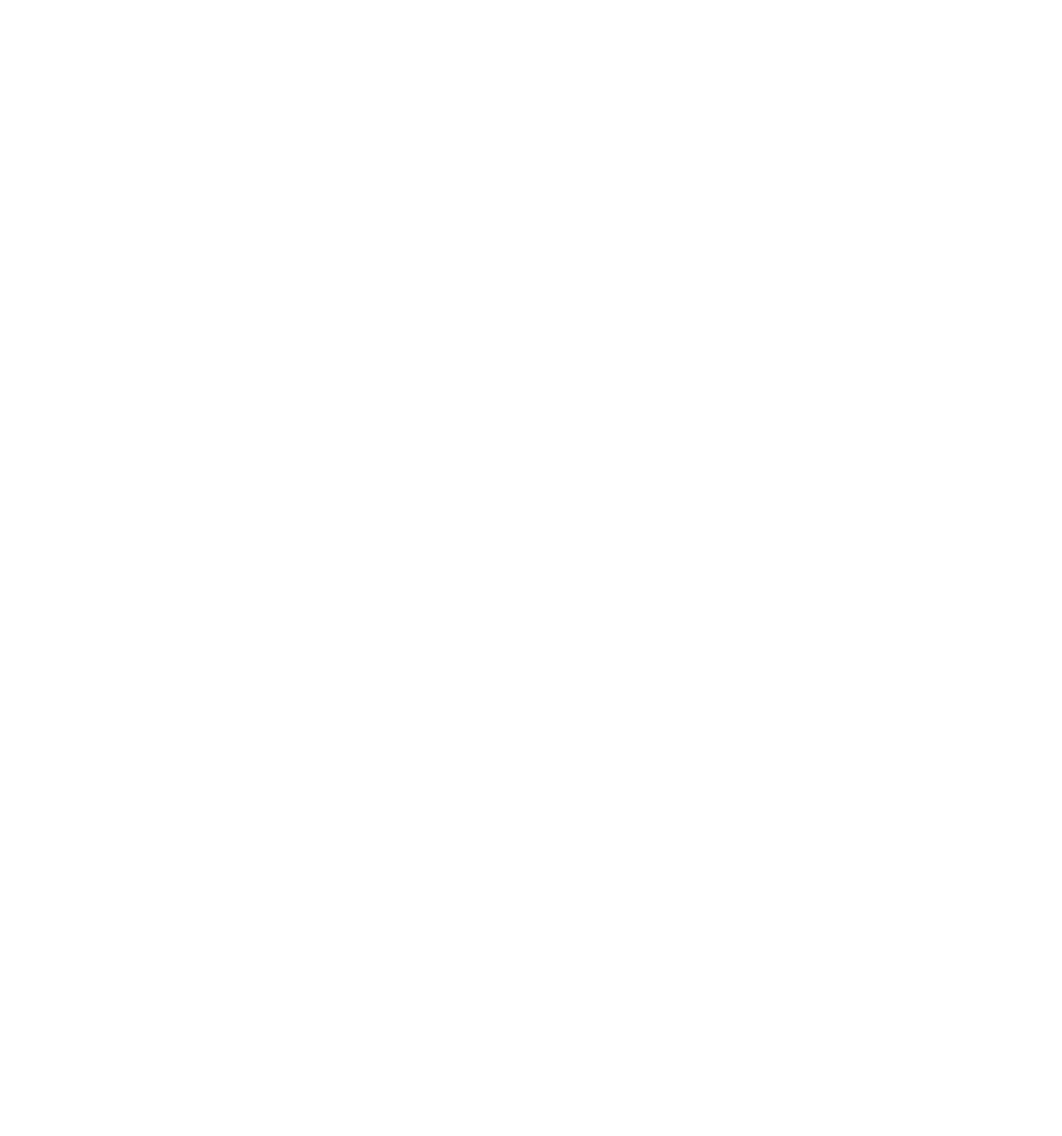
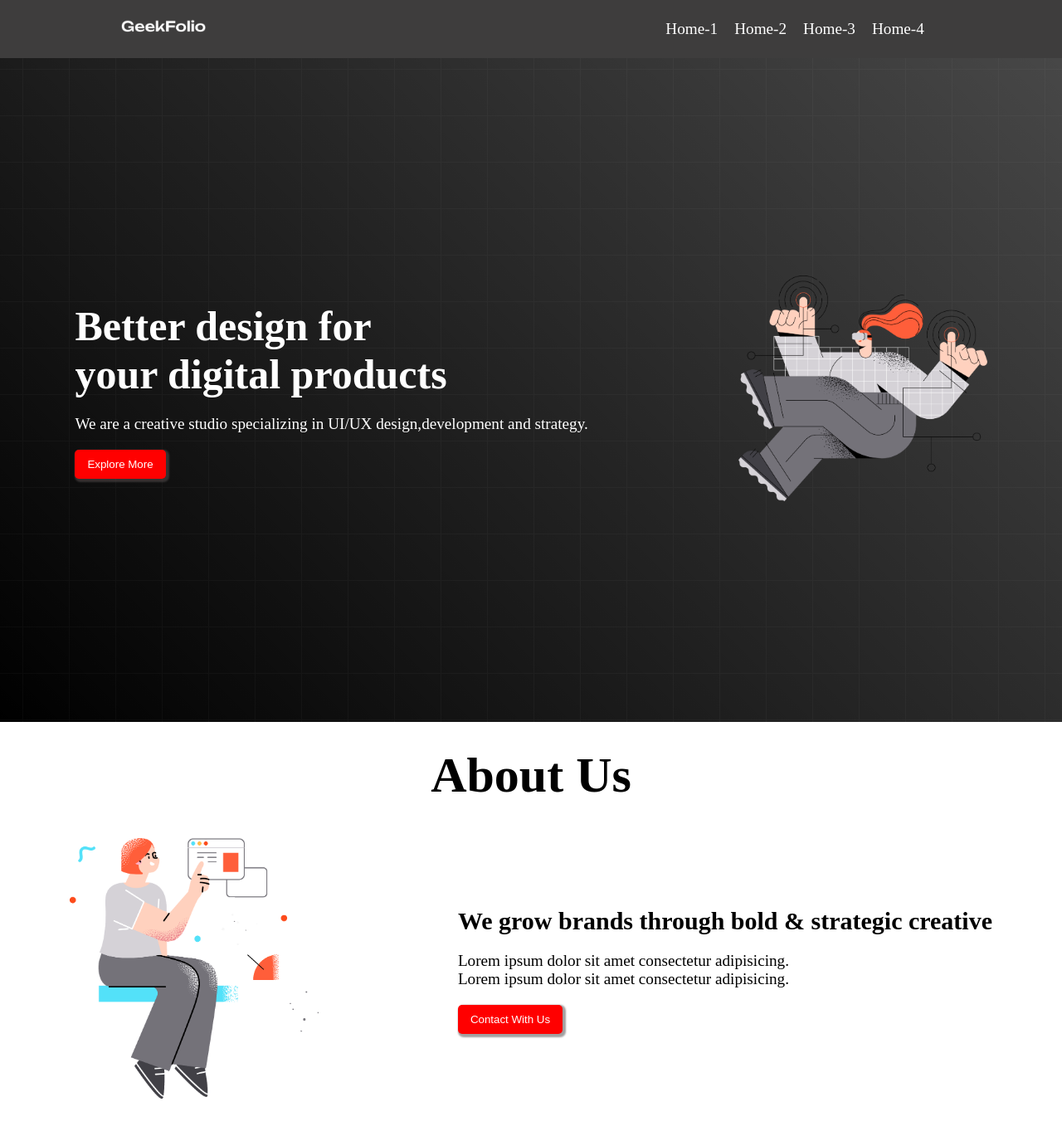
Before and after one commit to nisakib07/digital-products-practice, a plain HTML site: page index.html in a window 1280 px wide. Shown: the whole page at 83% size. Before the commit the page ends 800 px from the top, so only its background shows below. Drawn offline with Linux system fonts and the light colour scheme.

Commit message:
A portion of project is done

```diff
--- a/CSS/style.css
+++ b/CSS/style.css
@@ -0,0 +1,78 @@
+* {
+  margin: 0;
+  padding: 0;
+}
+
+.header {
+  background-color: rgb(62, 61, 61);
+  color: white;
+  display: flex;
+  justify-content: space-evenly;
+  align-items: center;
+  height: 70px;
+}
+
+.logo {
+  width: 20%;
+}
+
+.menu-items {
+  display: flex;
+  justify-content: space-between;
+  font-size: larger;
+}
+
+.mright {
+  margin-right: 20px;
+}
+
+.upper-body {
+  height: 100vh;
+  background-image: url("../images/background.png"),
+    linear-gradient(45deg, #000000, #000000b8);
+  display: flex;
+  justify-content: space-around;
+  align-items: center;
+}
+.bodytext {
+  color: white;
+}
+
+.heading {
+  font-size: 50px;
+  margin-bottom: 20px;
+}
+
+.para {
+  font-size: larger;
+  margin-bottom: 20px;
+}
+
+.btn {
+  padding: 10px 15px;
+  color: white;
+  background-color: red;
+  border: none;
+  border-radius: 5px;
+  box-shadow: 2px 2px 2px 2px rgba(84, 78, 78, 0.547);
+}
+
+.bodyimg {
+  width: 300px;
+}
+
+.aboutHead {
+  text-align: center;
+  font-size: 60px;
+  margin-top: 30px;
+}
+.aboutflex {
+  display: flex;
+  justify-content: space-around;
+  align-items: center;
+  height: 50vh;
+}
+
+.slogan {
+  font-size: 30px;
+}
--- a/index.html
+++ b/index.html
@@ -5,10 +5,58 @@
     <meta name="viewport" content="width=device-width, initial-scale=1.0" />
     <title>Digital Products</title>
     <link rel="stylesheet" href="CSS/style.css" />
+    <link rel="shortcut icon" href="icon/digital.png" type="image/x-icon" />
   </head>
   <body>
-    <header></header>
-    <main></main>
+    <header class="header">
+      <div>
+        <img src="logo/logo-light.png" alt="" class="logo" />
+      </div>
+      <div>
+        <ul class="menu-items">
+          <p class="mright">Home-1</p>
+          <p class="mright">Home-2</p>
+          <p class="mright">Home-3</p>
+          <p class="mright">Home-4</p>
+        </ul>
+      </div>
+    </header>
+    <main>
+      <!-- This is design section -->
+      <div class="upper-body">
+        <div class="bodytext">
+          <h1 class="heading">Better design for <br />your digital products</h1>
+          <p class="para">
+            We are a creative studio specializing in UI/UX design,development
+            and strategy.
+          </p>
+          <button class="btn">Explore More</button>
+        </div>
+        <div class="photo">
+          <img class="bodyimg" src="images/banner.png" alt="" />
+        </div>
+      </div>
+
+      <!-- This is about us section -->
+      <div class="aboutus">
+        <h1 class="aboutHead">About Us</h1>
+        <div class="aboutflex">
+          <div>
+            <img class="bodyimg" src="images/section.png" alt="" />
+          </div>
+          <div>
+            <h2 class="heading slogan">
+              We grow brands through bold & strategic creative
+            </h2>
+            <p class="para">
+              Lorem ipsum dolor sit amet consectetur adipisicing. <br />Lorem
+              ipsum dolor sit amet consectetur adipisicing.
+            </p>
+            <button class="btn">Contact With Us</button>
+          </div>
+        </div>
+      </div>
+    </main>
     <footer></footer>
   </body>
 </html>
```
